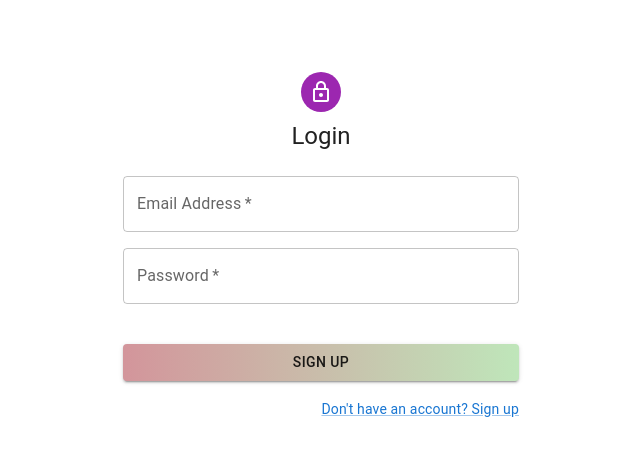
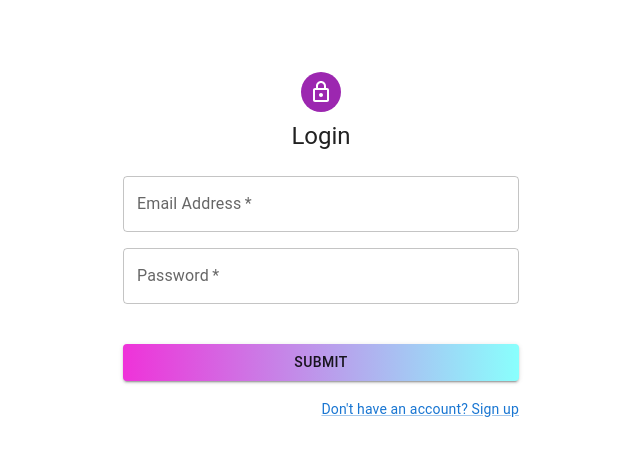
Before and after one commit to Southeastern-Louisiana-University/cmps383-2022-fa-p05-g03, a React (Create React App) app in the folder FA22.P05.Web/ClientApp/: page /LoginPage in a window 1280 px wide. Shown: the top 456 px of the page, without its empty margins (319-959 px from the left). Built offline with nearby package versions, Linux system fonts and the light colour scheme.

Commit message:
Login/SignUp changes

```diff
--- a/FA22.P05.Web/ClientApp/src/components/NavBar/NavBar.css
+++ b/FA22.P05.Web/ClientApp/src/components/NavBar/NavBar.css
@@ -1,3 +1,3 @@
 button {
-    background: linear-gradient(to right, #d3959b, #bfe6ba);
+    background: linear-gradient(to right, #ef32d9, #89fffd);
 }
--- a/FA22.P05.Web/ClientApp/src/pages/LoginPage/LoginPage.js
+++ b/FA22.P05.Web/ClientApp/src/pages/LoginPage/LoginPage.js
@@ -73,7 +73,7 @@ export default function Login() {
                             sx={{ mt: 3, mb: 2 }}
                             color="inherit"
                         >
-                            Sign Up
+                            Submit
                         </Button>
                         <Grid container justifyContent="flex-end">
                             <Grid item>
--- a/FA22.P05.Web/ClientApp/src/pages/SignUpPage/SignUpPage.js
+++ b/FA22.P05.Web/ClientApp/src/pages/SignUpPage/SignUpPage.js
@@ -89,7 +89,7 @@ export default function SignUp() {
                             sx={{ mt: 3, mb: 2 }}
                             color="inherit"
                         >
-                            Sign Up
+                            Submit
                         </Button>
                         <Grid container justifyContent="flex-end">
                             <Grid item>
```
